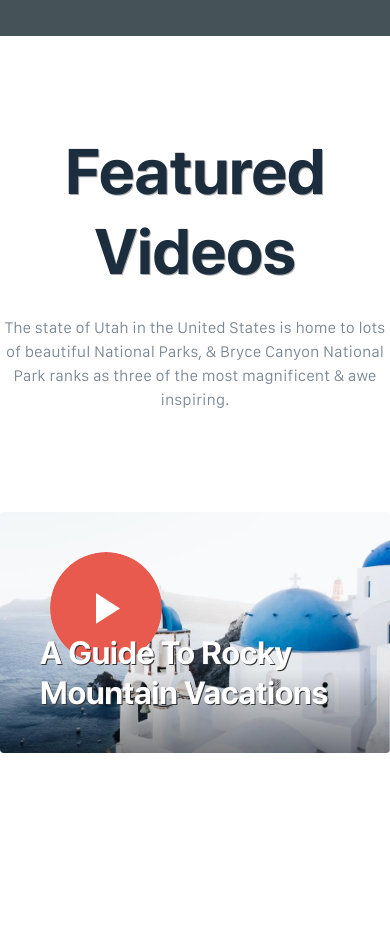
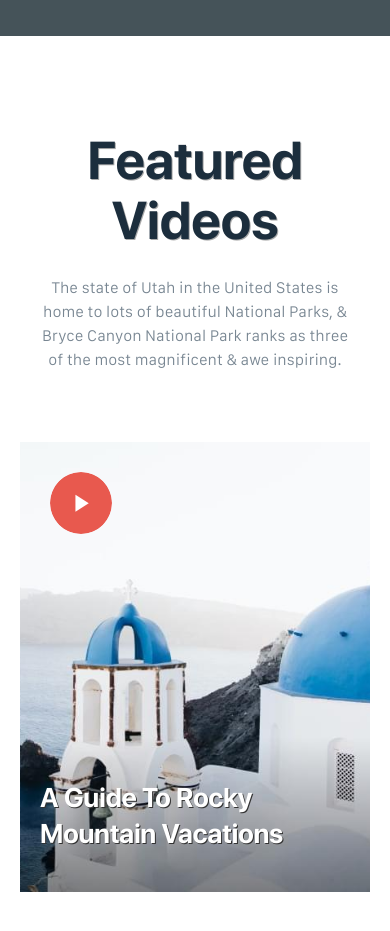
Before and after one commit to vmnekrasovv/mitravel, a plain HTML site: page app/index.html in a window 390 px wide. Shown: the part 5700-6631 px from the top of the page. Before the commit the page ends 6553 px from the top, so only its background shows below. Drawn offline with Linux system fonts and the light colour scheme.

Commit message:
Сделал адаптив для section 3

```diff
--- a/app/index.html
+++ b/app/index.html
@@ -216,6 +216,8 @@
 
 	<section class="section s3">
 
+		<div class="container">
+
 			<h2 class="s3__title">
 				Featured Videos
 			</h2>
@@ -234,6 +236,8 @@
 				</div>
 			</div>
 
+		</div>
+
 	</section> <!-- /s3 -->
 
 	<script src="js/app.min.js"></script>
--- a/app/scss/sections/_section_3.scss
+++ b/app/scss/sections/_section_3.scss
@@ -1,6 +1,15 @@
 .s3 {
 
 	padding: 150px 0 100px 0;
+
+	.container {
+		max-width: 100%;
+		padding: 0;
+
+		@media screen and (max-width: 1100px) {
+			padding: 0 20px;
+		}
+	}
 
 	&__title {
 		max-width: 770px;
@@ -13,6 +22,23 @@
 		color: #1C2E3D;
 		text-align: center;
 		text-shadow: 1px 1px #aaa;
+
+		@media screen and (max-width: 992px) {
+			font-size: 60px;
+			line-height: 67px;
+			max-width: 90%;
+		}
+
+		@media screen and (max-width: 768px) {
+			font-size: 57px;
+			line-height: 65px;
+		}
+
+		@media screen and (max-width: 576px) {
+			font-size: 53px;
+			line-height: 60px;
+
+		}
 	}
 
 	&__text {
@@ -26,6 +52,20 @@
 		line-height: 24px;
 		text-align: center;
 		color: #788692;
+
+		@media screen and (max-width: 992px) {
+			margin-bottom: 90px;
+		}
+
+		@media screen and (max-width: 768px) {
+			margin-bottom: 80px;
+			max-width: 90%;
+		}
+
+		@media screen and (max-width: 576px) {
+			margin-bottom: 70px;
+
+		}
 	}
 
 
@@ -69,16 +109,51 @@
 			display: flex;
 			justify-content: center;
 			align-items: center;
-			width: 112px;
-			height: 112px;
+			width: 100px;
+			height: 100px;
 			border-radius: 100%;
 			cursor: pointer;
 			background: url('../images/dest/icons/video.svg') no-repeat;
+			background-size: cover;
 
 			position: absolute;
 			top: 40px;
 			left: 50px;
 
+			@media screen and (max-width: 992px) {
+				width: 90px;
+				height: 90px;
+				top: 30px;
+				left: 30px;
+			}
+
+			@media screen and (max-width: 768px) {
+				width: 82px;
+				height: 82px;
+
+			}
+
+			@media screen and (max-width: 576px) {
+				width: 62px;
+				height: 62px;
+
+			}
+
+		}
+
+		&-image {
+
+			@media screen and (max-width: 992px) {
+				height: 600px;
+			}
+
+			@media screen and (max-width: 768px) {
+				height: 550px;
+			}
+
+			@media screen and (max-width: 576px) {
+				height: 450px;
+			}
 		}
 
 		&-title {
@@ -93,6 +168,24 @@
 			line-height: 40px;
 			color: #fff;
 			text-shadow: 1px 1px #333;
+
+			@media screen and (max-width: 992px) {
+
+				left: 20px;
+				font-size: 30px;
+				line-height: 38px;
+				max-width: 80%;
+			}
+
+			@media screen and (max-width: 576px) {
+				font-size: 27px;
+				line-height: 36px;
+				max-width: 275px;
+			}
+
+			@media screen and (max-width: 375px) {
+				max-width: 90%;
+			}
 		}
 	}
 }
```
Also changed, not shown: app/css/app.min.css. Lines whose indentation alone changed are shown as unchanged.
